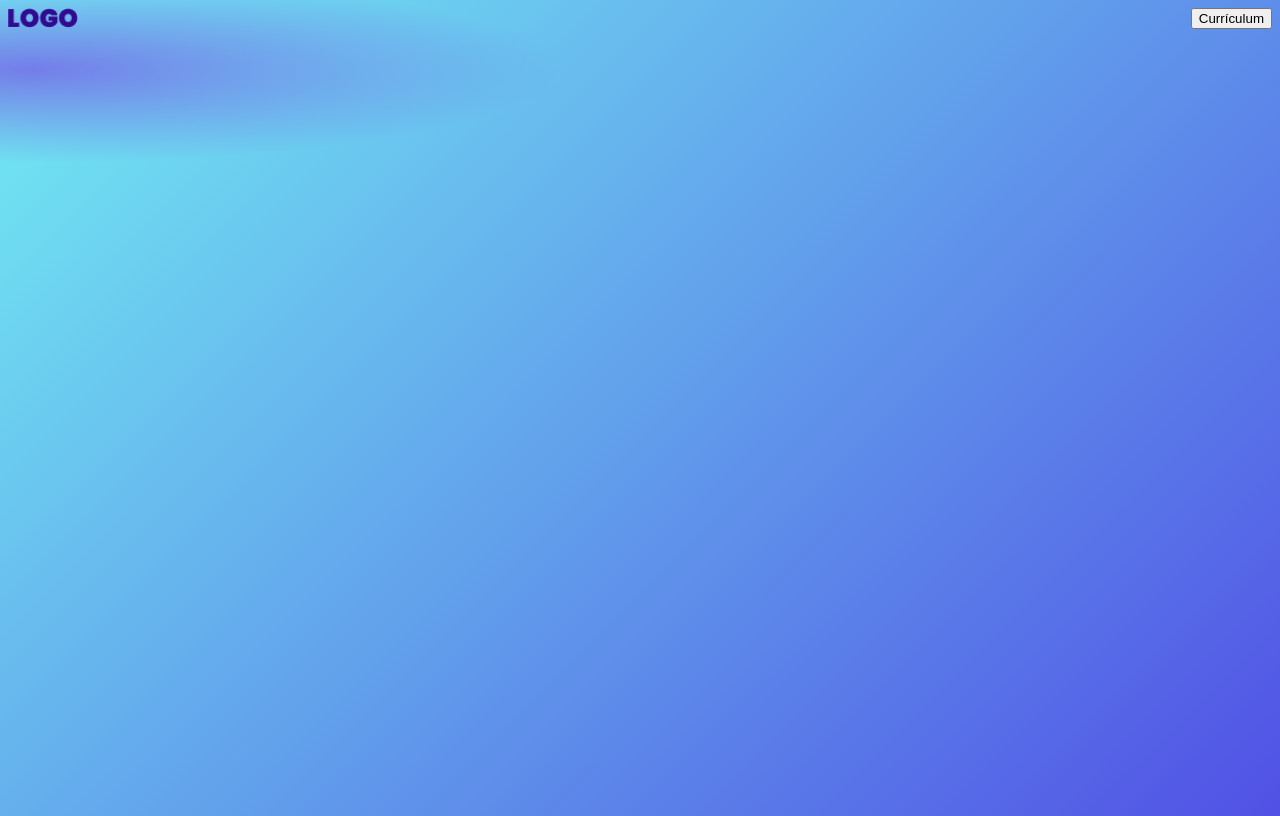
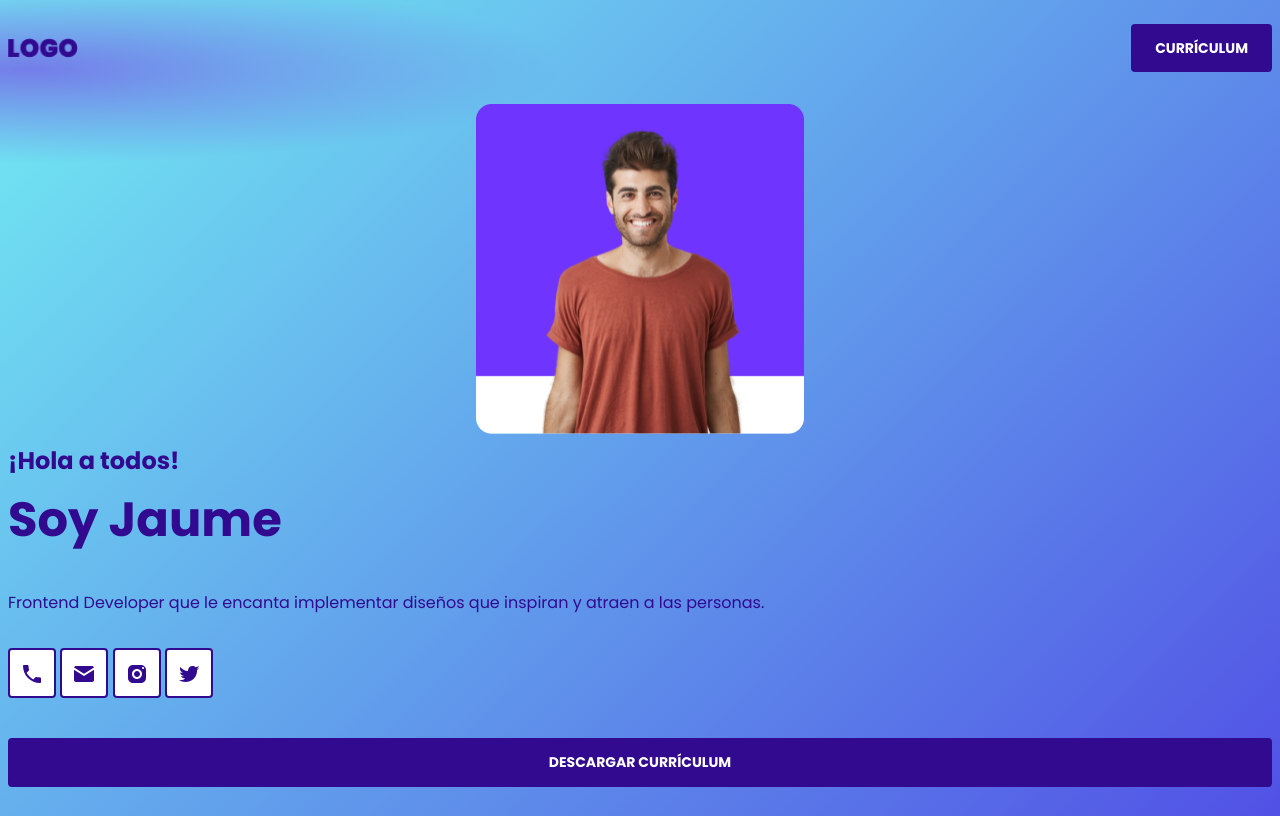
Before and after one commit to OscarAguilarL/portafolio-jaume, a plain HTML site: page index.html in a window 1280 px wide. Drawn offline with Linux system fonts and the light colour scheme.

Commit message:
Componente hero

```diff
--- /dev/null
+++ b/css/button-icon.css
@@ -0,0 +1,11 @@
+.btn-icon {
+  padding: 10px;
+  border-radius: 4px;
+  background: var(--white);
+  border: 2px solid var(--purple);
+  display: inline-block;
+}
+
+.btn-icon img {
+  vertical-align: middle;
+}
--- /dev/null
+++ b/css/button.css
@@ -0,0 +1,18 @@
+.btn {
+  background: var(--purple);
+  color: var(--white);
+  font: var(--button);
+  padding-inline: 24px;
+  padding-block: 13px;
+  text-transform: uppercase;
+  border-radius: 4px;
+  border: none;
+  text-decoration: none;
+  text-align: center;
+}
+
+.btn.is-secondary {
+  background: none;
+  border: 2px solid var(--purple);
+  color: var(--purple);
+}
--- /dev/null
+++ b/css/header.css
@@ -0,0 +1,6 @@
+.header {
+  display: flex;
+  justify-content: space-between;
+  align-items: center;
+  block-size: 80px;
+}
--- /dev/null
+++ b/css/hero.css
@@ -0,0 +1,27 @@
+.hero {
+  padding-block-start: 1rem;
+}
+
+.hero .hero-img {
+  text-align: center;
+}
+
+.hero h1 {
+  font: var(--headline3);
+  margin: 0;
+}
+
+.hero h1 span:nth-of-type(1) {
+  font: var(--headline5);
+  display: block;
+}
+
+.hero-description {
+  display: flex;
+  flex-direction: column;
+  gap: 1rem;
+}
+
+.hero-social {
+  padding-block-end: 1.5rem;
+}
--- a/css/index.css
+++ b/css/index.css
@@ -1,3 +1,8 @@
+@import "./button.css";
+@import "./button-icon.css";
+@import "./header.css";
+@import "./hero.css";
+
 :root {
   --fontBase: "Poppins", sans-serif;
   --headline1: bold 5.9375rem/9.6068754196167rem var(--fontBase);
@@ -23,30 +28,6 @@
 body {
   background: var(--gradient);
   min-block-size: 100vh;
-  font-family: var(--body1);
+  font: var(--body1);
+  color: var(--purple);
 }
-
-.header {
-  display: flex;
-  justify-content: space-between;
-}
-
-h1 {
-  font: var(--headline1);
-}
-
-h2 {
-  font: var(--headline2);
-}
-
-h3 {
-  font: var(--headline3);
-}
-
-h4 {
-  font: var(--headline4);
-}
-
-h5 {
-  font: var(--headline5);
-}
--- a/index.html
+++ b/index.html
@@ -20,7 +20,41 @@
         width="70"
         height="20"
       />
-      <button>Currículum</button>
+      <button class="btn">Currículum</button>
     </header>
+
+    <section class="hero">
+      <div class="hero-img">
+        <picture>
+          <source media="(min-width: 700px)" srcset="./img/user-2x.png" />
+          <img src="./img/user.png" alt="" width="328" height="330" />
+        </picture>
+      </div>
+      <div class="hero-description">
+        <h1>
+          <span>¡Hola a todos!</span>
+          <span>Soy Jaume</span>
+        </h1>
+        <p>
+          Frontend Developer que le encanta implementar diseños que inspiran y
+          atraen a las personas.
+        </p>
+        <div class="hero-social">
+          <a href="tel:1234567890" class="btn-icon">
+            <img src="./img/icons/icon-phone.svg" class="icon-phone" />
+          </a>
+          <a href="mailto:mail@mail.com" class="btn-icon">
+            <img src="./img/icons/icon-important_mail.svg" alt="" />
+          </a>
+          <a href="https://instagram.com" target="_blank" class="btn-icon">
+            <img src="./img/icons/icon-instagram.svg" alt="" />
+          </a>
+          <a href="https://twitter.com" target="_blank" class="btn-icon">
+            <img src="./img/icons/icon-twitter_squared.svg" alt="" />
+          </a>
+        </div>
+        <a href="https://google.com" class="btn">Descargar currículum</a>
+      </div>
+    </section>
   </body>
 </html>
```
Also changed, not shown: img/icons/icon-github.svg (added), img/icons/icon-heart_outline.svg (added), img/icons/icon-important_mail.svg (added), img/icons/icon-instagram.svg (added), img/icons/icon-phone.svg (added), img/icons/icon-twitter_squared.svg (added), img/user-2x.png (added), img/user.png (added), 2 other files.
